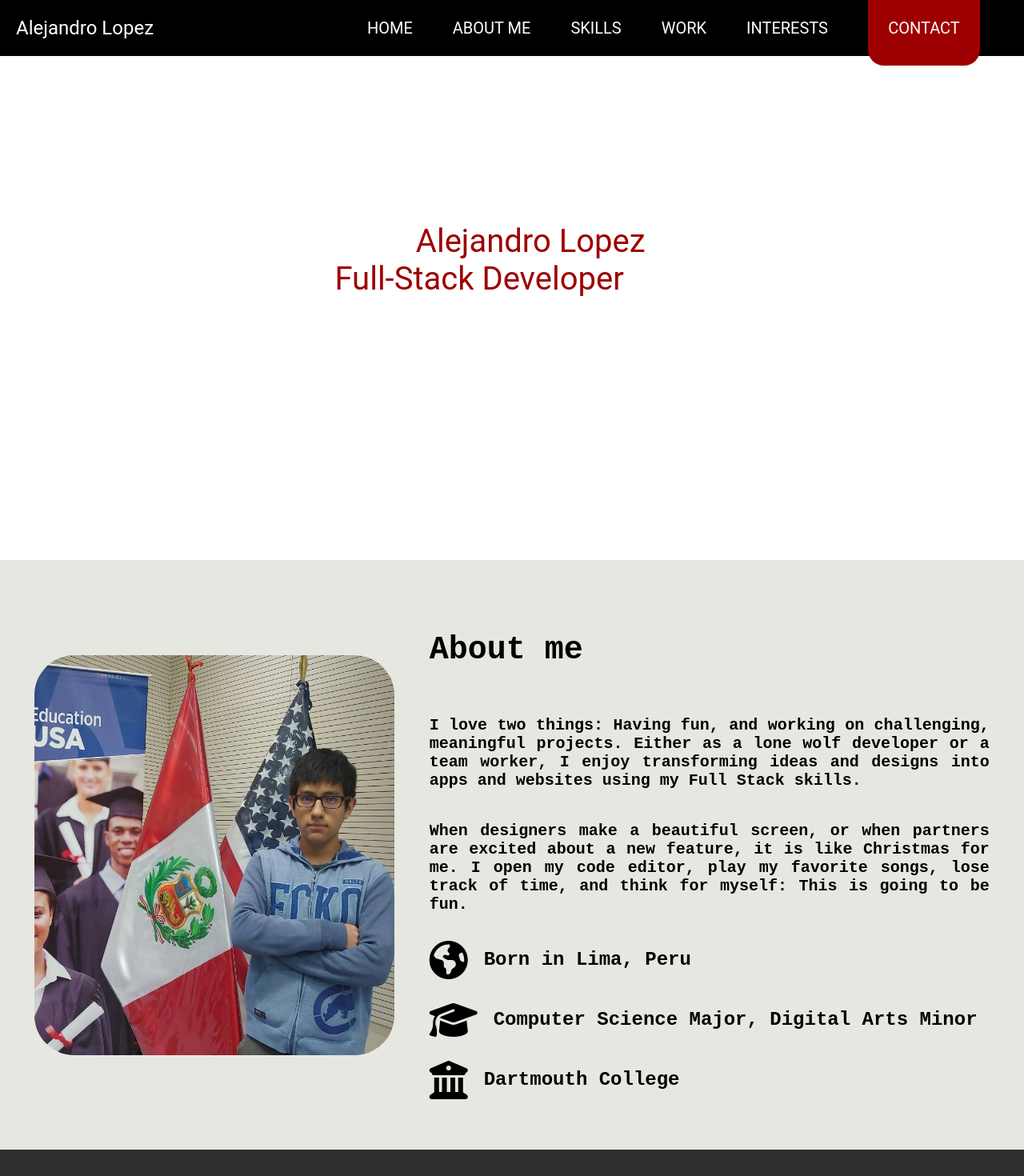
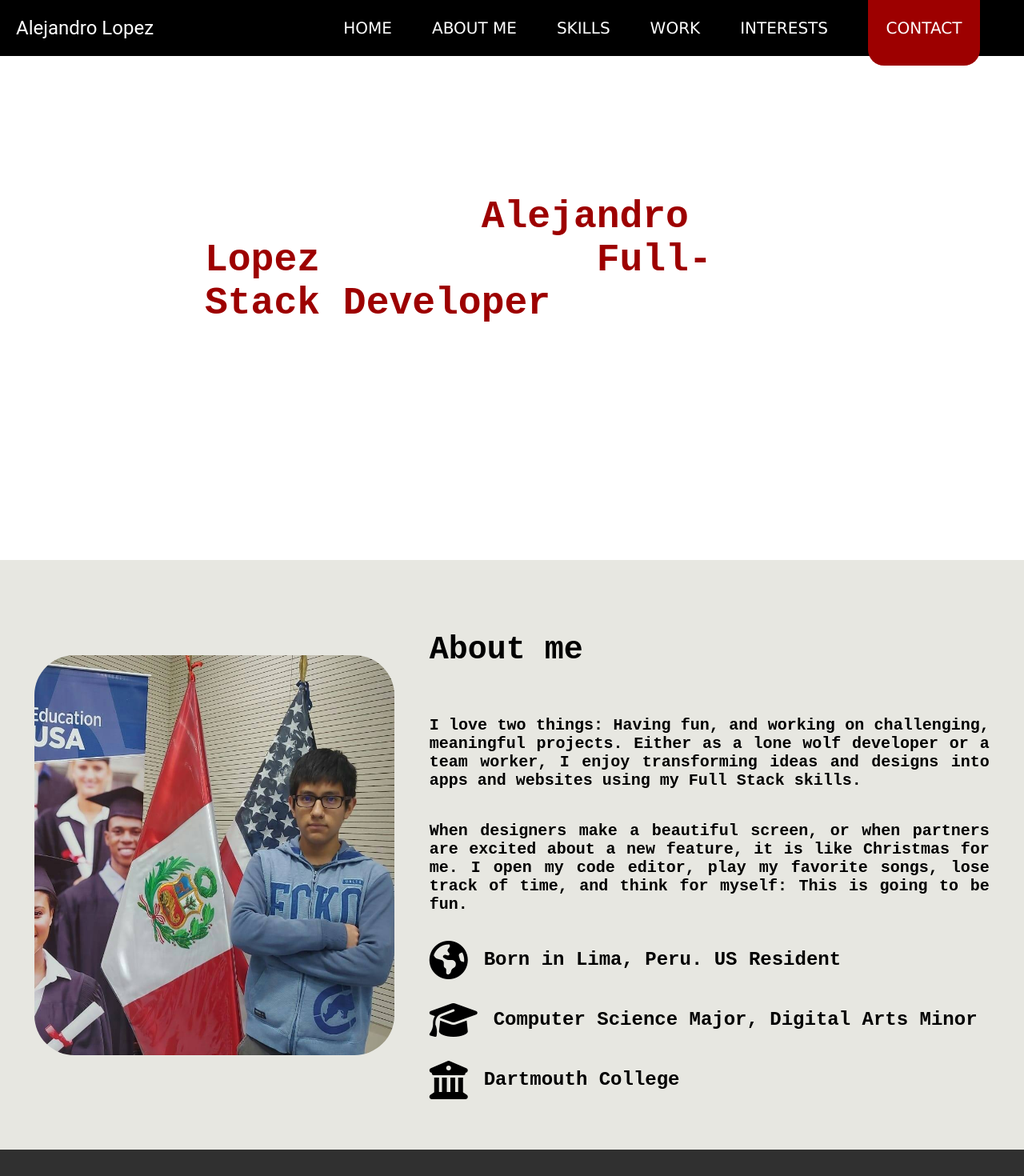
Before and after one commit to AlejandroALopez/personal-website, a React (Create React App) app: page / in a window 1280 px wide. Shown: the top 1470 px of the page at 80% size. Built offline with nearby package versions, Linux system fonts and the light colour scheme.

Commit message:
style fixed for about me and landing

```diff
--- a/src/pages/aboutMe/index.js
+++ b/src/pages/aboutMe/index.js
@@ -19,7 +19,7 @@ export default function AboutMe() {
         <div className="point-container">
           <div className="aboutme-point">
             <i className="fas fa-globe-americas fa-3x" />
-            <p>Born in Lima, Peru</p>
+            <p>Born in Lima, Peru. US Resident</p>
           </div>
           <div className="aboutme-point">
             <i className="fas fa-graduation-cap fa-3x" />
--- a/src/pages/landingPage/style.scss
+++ b/src/pages/landingPage/style.scss
@@ -37,6 +37,7 @@
     cursor: pointer;
 
     p {
+      font-family:Verdana, Geneva, Tahoma, sans-serif;
       transition: transform .3s;
     }
   }
@@ -86,10 +87,12 @@
  }
 
   .intro-container {
-    width: 50%;
+    width: 60%;
 
     .intro {
-      font-size: 40px;
+      font-family:monospace;
+      font-weight: 600;
+      font-size: 48px;
     }
     span {
       color: #9d0000;
```
